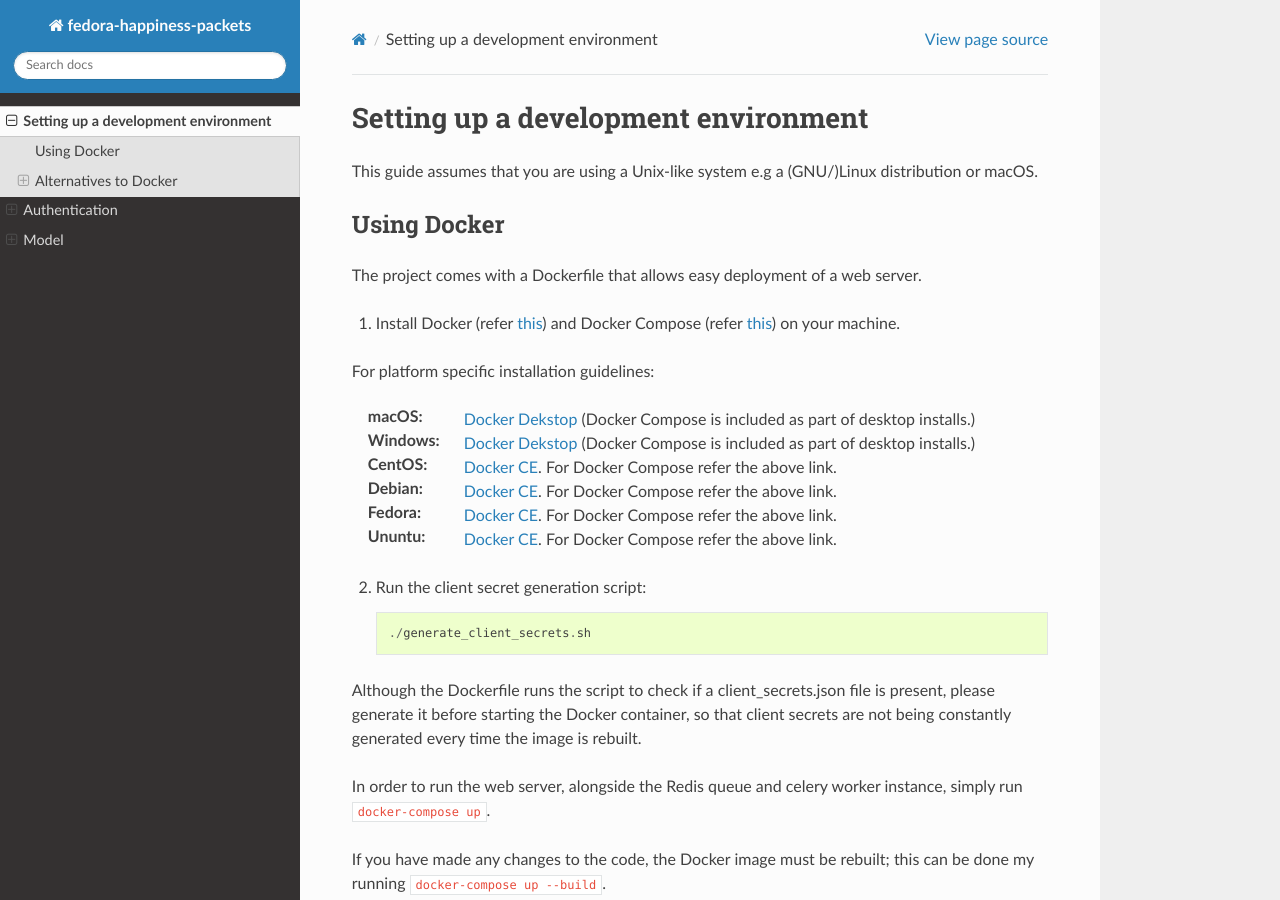
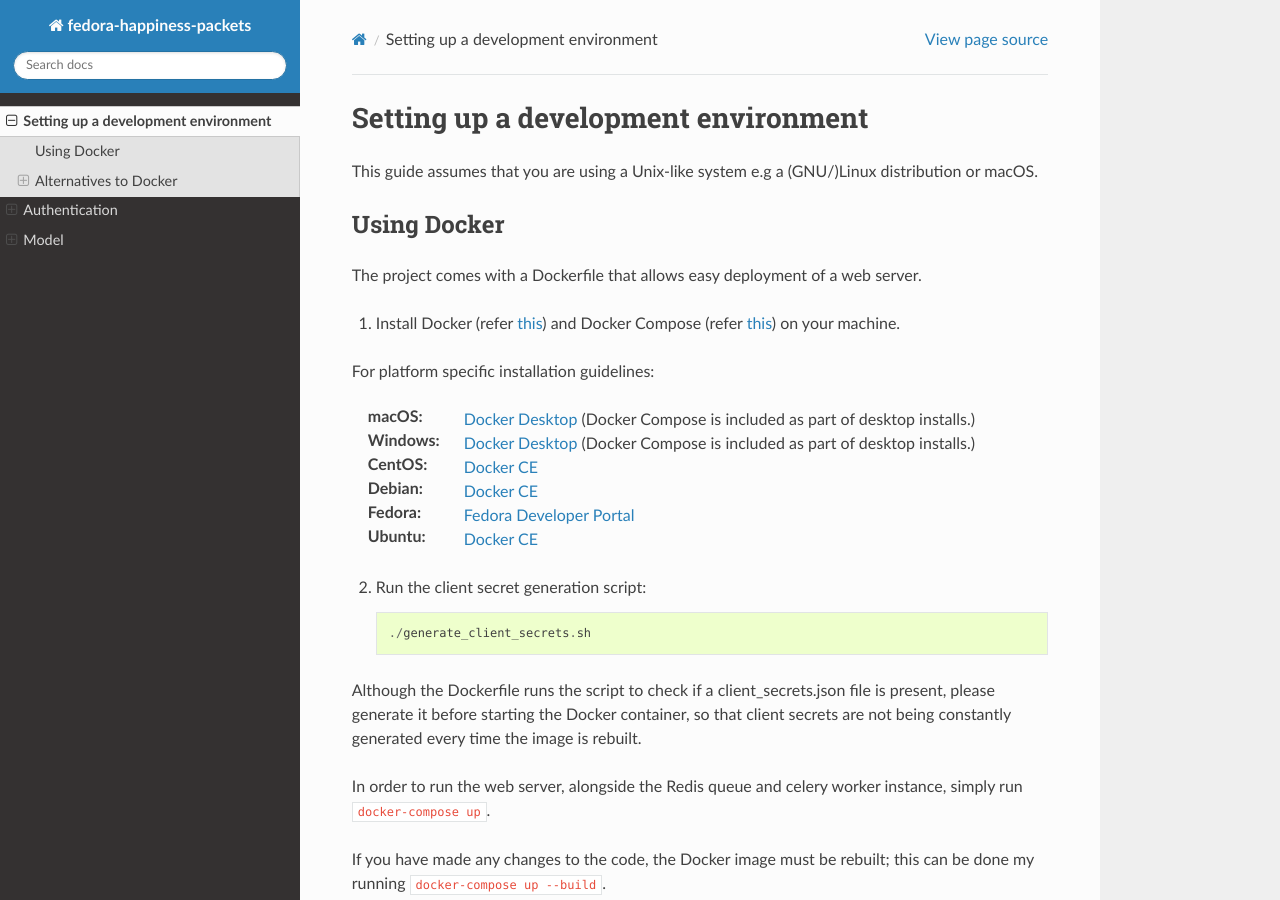
Before and after one commit to travisdev1/travis, a Sphinx documentation site: the page built from docs/setup/development.rst, in a window 1280 px wide and 900 px high. Built offline with Sphinx 7.4.7 and the Read the Docs theme 2.0.0, drawn with Linux system fonts in a browser that asks for light colours; formulas are drawn with MathJax 3.

Commit message:
docs: Use Fedora Developer Portal instructions to install Docker on Fedora

```diff
--- a/docs/setup/development.rst
+++ b/docs/setup/development.rst
@@ -13,12 +13,12 @@ The project comes with a Dockerfile that allows easy deployment of a web server.
 
 For platform specific installation guidelines:
 
-:macOS: `Docker Dekstop <https://docs.docker.com/docker-for-mac/install/>`_ (Docker Compose is included as part of desktop installs.)
-:Windows: `Docker Dekstop <https://docs.docker.com/docker-for-windows/install/>`_ (Docker Compose is included as part of desktop installs.)
-:CentOS: `Docker CE <https://docs.docker.com/install/linux/docker-ce/centos/>`_. For Docker Compose refer the above link.
-:Debian: `Docker CE <https://docs.docker.com/install/linux/docker-ce/debian/>`_. For Docker Compose refer the above link.
-:Fedora: `Docker CE <https://docs.docker.com/install/linux/docker-ce/fedora/>`_. For Docker Compose refer the above link.
-:Ununtu: `Docker CE <https://docs.docker.com/install/linux/docker-ce/ubuntu/>`_. For Docker Compose refer the above link.
+:macOS: `Docker Desktop <https://docs.docker.com/docker-for-mac/install/>`_ (Docker Compose is included as part of desktop installs.)
+:Windows: `Docker Desktop <https://docs.docker.com/docker-for-windows/install/>`_ (Docker Compose is included as part of desktop installs.)
+:CentOS: `Docker CE <https://docs.docker.com/install/linux/docker-ce/centos/>`_
+:Debian: `Docker CE <https://docs.docker.com/install/linux/docker-ce/debian/>`_
+:Fedora: `Fedora Developer Portal <https://developer.fedoraproject.org/tools/docker/docker-installation.html>`_
+:Ubuntu: `Docker CE <https://docs.docker.com/install/linux/docker-ce/ubuntu/>`_
 
 2. Run the client secret generation script::
 
```
